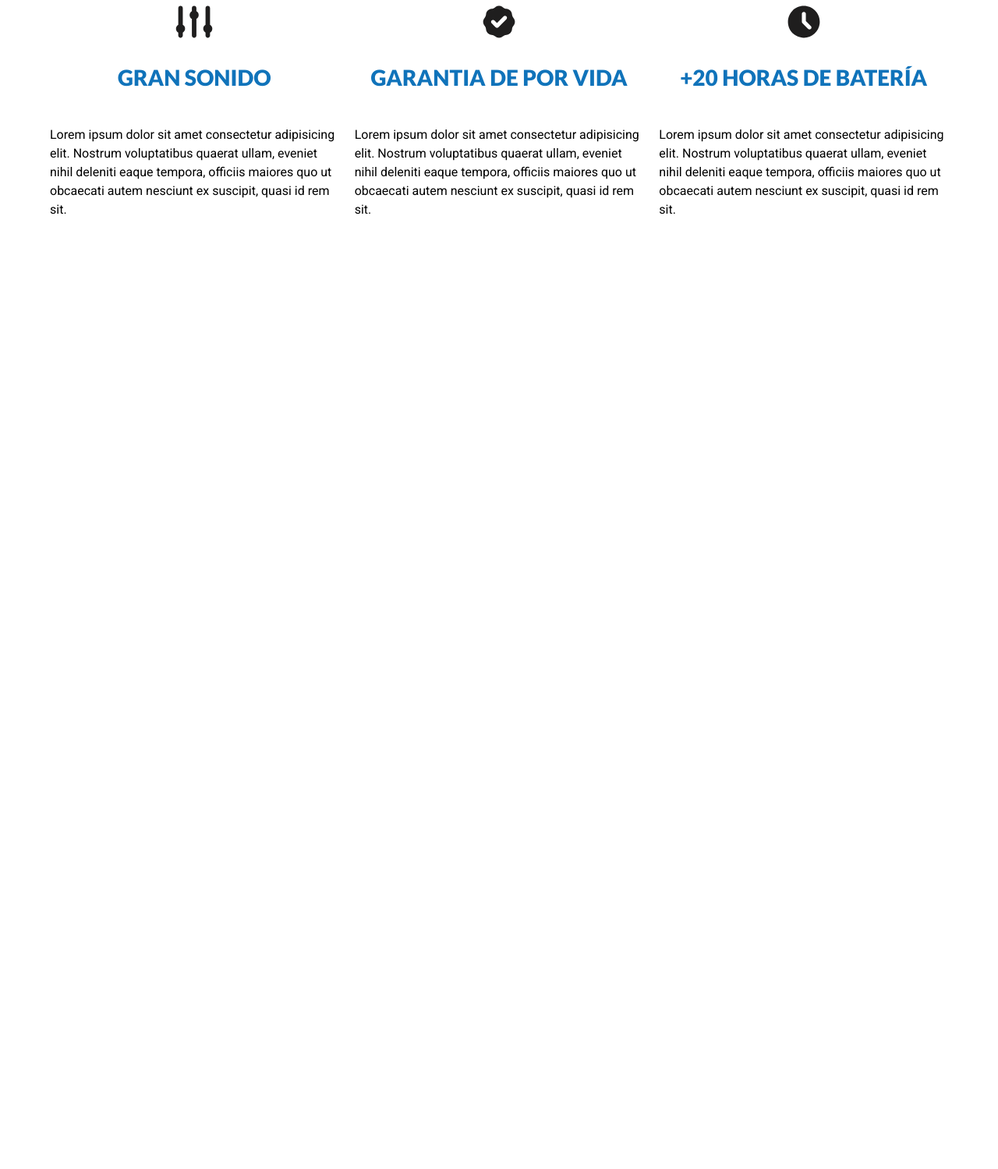
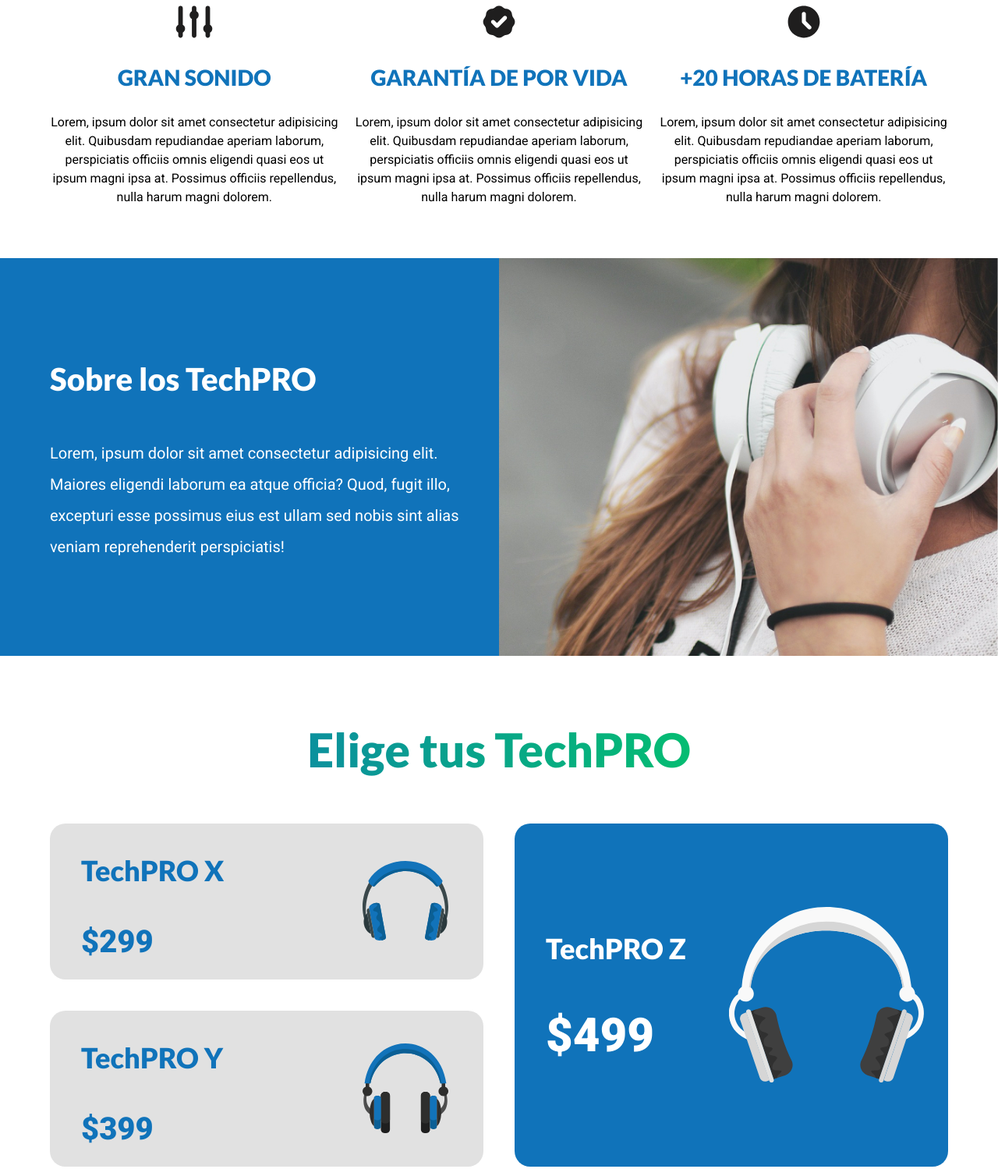
Before and after one commit to Antonioog/TechPro, a plain HTML site: page index.html in a window 1280 px wide. Shown: the part 732-2231 px from the top of the page at 78% size. Before the commit the page ends 1079 px from the top, so only its background shows below. Drawn offline with Linux system fonts and the light colour scheme.

Commit message:
Terminamos la seccion de modelos

```diff
--- a/css/styles.css
+++ b/css/styles.css
@@ -2,10 +2,12 @@
   --primario: #1073ba;
   --secundario: #00da55;
   --gris: #3b3b3b;
-  --blanco: #fff;
+  --blanco: #ffffff;
   --negro: #1f1e1e;
   --grisClaro: #e1e1e1;
+
   --separacion: 5rem;
+
   --fuentePrincipal: "Roboto", sans-serif;
   --fuenteSecundaria: "Lato", sans-serif;
 }
@@ -26,12 +28,13 @@ body {
   line-height: 1.5;
 }
 
-/**Globales**/
+/** Globales **/
 .contenedor {
   max-width: 120rem;
   width: 90%;
   margin: 0 auto;
 }
+
 h1,
 h2,
 h3 {
@@ -51,14 +54,16 @@ h3 {
 img {
   max-width: 100%;
   display: block;
+  height: auto;
 }
 
-/**Utilidades**/
+/** Utilidades **/
 .text-center {
   text-align: center;
 }
 
-/**Degradados**/
+/** Degradados **/
+
 .degradado-verde {
   color: transparent;
   background: linear-gradient(
@@ -70,15 +75,11 @@ img {
   background-clip: text;
 }
 
-/**Header**/
+/* Header **/
 .header {
   background-color: var(--negro);
   padding: calc(var(--separacion) * 3) 0;
   color: var(--blanco);
-}
-.header img {
-  width: 100%;
-  height: auto;
 }
 
 @media (min-width: 768px) {
@@ -92,9 +93,6 @@ img {
   text-align: center;
   padding-top: var(--separacion);
 }
-.texto-header p {
-  margin: 0;
-}
 
 @media (min-width: 768px) {
   .texto-header {
@@ -104,6 +102,9 @@ img {
     justify-content: space-between;
     padding: 0;
   }
+}
+.texto-header p {
+  margin: 0;
 }
 
 .tagline-producto {
@@ -125,20 +126,20 @@ img {
   font-weight: 900;
 }
 
-/**Iconos**/
+/** Iconos **/
 .iconos {
   padding: var(--separacion) 0;
 }
+
 @media (min-width: 768px) {
   .iconos {
     display: flex;
     gap: 2rem;
   }
 }
+
 .icono {
-  display: flex;
-  flex-direction: column;
-  align-items: center;
+  text-align: center;
   margin-bottom: calc(var(--separacion) / 2);
 }
 .icono:last-of-type {
@@ -151,9 +152,158 @@ img {
 }
 .icono img {
   width: 5rem;
+  margin: 0 auto;
 }
 .icono h3 {
   color: var(--primario);
   text-transform: uppercase;
   margin-top: calc(var(--separacion) / 2);
 }
+
+/** Sobre TechPRO **/
+.sobre-tech {
+  background-image: linear-gradient(
+      to bottom,
+      transparent 50%,
+      var(--primario) 0%
+    ),
+    url(../img/imagen-mujer.jpg);
+  background-position: right;
+  background-repeat: repeat, no-repeat;
+  background-size: 100%, 110rem;
+}
+@media (min-width: 768px) {
+  .sobre-tech {
+    background-image: linear-gradient(
+        to left,
+        transparent 50%,
+        var(--primario) 0%
+      ),
+      url(../img/imagen-mujer.jpg);
+    background-repeat: repeat, no-repeat;
+  }
+}
+
+.sobre-tech-grid {
+  display: grid;
+  grid-template-rows: repeat(2, 40rem);
+  row-gap: var(--separacion);
+}
+@media (min-width: 768px) {
+  .sobre-tech-grid {
+    grid-template-rows: unset;
+    row-gap: unset;
+    grid-template-columns: repeat(2, 1fr);
+    column-gap: 4rem;
+    padding: calc(var(--separacion) * 2) 0;
+  }
+}
+@media (min-width: 1600px) {
+  .sobre-tech {
+    background-size: 100%, 210rem;
+  }
+}
+.texto-sobre-tech {
+  grid-row: 2 / 3;
+  color: var(--blanco);
+  display: flex;
+  flex-direction: column;
+  justify-content: space-around;
+  padding-bottom: var(--separacion);
+}
+@media (min-width: 768px) {
+  .texto-sobre-tech {
+    padding-bottom: 0;
+  }
+}
+
+.texto-sobre-tech h2 {
+  font-size: 4rem;
+}
+.texto-sobre-tech p {
+  font-size: 2rem;
+  line-height: 2;
+}
+
+/** Los Modelos de los TechPRO **/
+.modelos {
+  padding: var(--separacion) 0;
+}
+.header-modelos {
+  font-size: 6rem;
+  margin-bottom: var(--separacion);
+}
+.listado-modelos {
+  display: flex;
+  flex-direction: column-reverse;
+}
+@media (min-width: 992px) {
+  .listado-modelos {
+    display: grid;
+    grid-template-columns: repeat(2, 1fr);
+    grid-template-rows: repeat(2, 20rem);
+    gap: 4rem;
+  }
+}
+.modelo {
+  background-color: var(--grisClaro);
+  margin-bottom: 2rem;
+  padding-left: 4rem;
+  color: var(--primario);
+  border-radius: 2rem;
+  min-height: 20rem;
+  background-position: 90% center;
+  background-size: 11rem;
+  display: flex;
+  flex-direction: column;
+  justify-content: center;
+  transition-property: transform background-size;
+  transition-duration: 0.3ms;
+}
+@media (min-width: 992px) {
+  .modelo {
+    margin-bottom: 0;
+  }
+}
+.modelo:hover {
+  transform: scale(1.1) rotate(2deg);
+  background-size: 25rem;
+}
+.modelo h3 {
+  font-size: 2.4rem;
+}
+.modelo .precio {
+  font-size: 4rem;
+  font-weight: 900;
+  line-height: 0;
+}
+.modelo:first-of-type {
+  padding-bottom: 0;
+}
+.modelo-x {
+  background-image: url(../img/modelo-x.svg);
+  background-repeat: no-repeat;
+}
+.modelo-y {
+  background-image: url(../img/modelo-y.svg);
+  background-repeat: no-repeat;
+}
+.modelo-z {
+  background-color: var(--primario);
+  color: var(--blanco);
+  background-image: url(../img/modelo-z.svg);
+  background-repeat: no-repeat;
+}
+.modelo-z h3 {
+  font-size: 4rem;
+}
+@media (min-width: 992px) {
+  .modelo-z {
+    grid-column: 2 / 3;
+    grid-row: 1 / 3;
+    background-size: 25rem;
+  }
+}
+.modelo-z .precio {
+  font-size: 6rem;
+}
--- a/index.html
+++ b/index.html
@@ -3,22 +3,21 @@
   <head>
     <meta charset="UTF-8" />
     <meta name="viewport" content="width=device-width, initial-scale=1.0" />
+    <title>TechPRO</title>
+    <link rel="stylesheet" href="css/normalize.css" />
+    <link rel="stylesheet" href="css/styles.css" />
     <link rel="preconnect" href="https://fonts.googleapis.com" />
     <link rel="preconnect" href="https://fonts.gstatic.com" crossorigin />
     <link
-      href="https://fonts.googleapis.com/css2?family=Roboto:wght@400;700;900&display=swap"
+      href="https://fonts.googleapis.com/css2?family=Roboto:ital,wght@0,100;0,300;0,400;0,500;0,700;0,900;1,100;1,300;1,400;1,500;1,700;1,900&display=swap"
       rel="stylesheet"
     />
     <link rel="preconnect" href="https://fonts.googleapis.com" />
     <link rel="preconnect" href="https://fonts.gstatic.com" crossorigin />
     <link
-      href="https://fonts.googleapis.com/css2?family=Lato:wght@400;900&family=Roboto:wght@400;700;900&display=swap"
+      href="https://fonts.googleapis.com/css2?family=Lato:ital,wght@0,100;0,300;0,400;0,700;0,900;1,100;1,300;1,400;1,700;1,900&family=Roboto:ital,wght@0,100;0,300;0,400;0,500;0,700;0,900;1,100;1,300;1,400;1,500;1,700;1,900&display=swap"
       rel="stylesheet"
     />
-    <link rel="stylesheet" href="css/normalize.css" />
-    <link rel="stylesheet" href="css/styles.css" />
-
-    <title>TechPRO Audifonos</title>
   </head>
   <body>
     <header class="header">
@@ -26,41 +25,47 @@
         <div class="imagen-header">
           <picture>
             <source
-              size="1920w"
+              sizes="1920w"
+              ,
               srcset="img/header.avif 1920w"
+              ,
               type="image/avif"
             />
             <source
-              size="1920w"
+              sizes="1920w"
+              ,
               srcset="img/header.webp 1920w"
+              ,
               type="image/webp"
             />
             <source
-              size="1920w"
+              sizes="1920w"
+              ,
               srcset="img/header.jpg 1920w"
+              ,
               type="image/jpg"
             />
             <img
               loading="lazy"
               decoding="async"
               src="img/header.jpg"
-              lazyalt="imagen"
+              alt="imagen"
               width="1000"
               height="500"
             />
           </picture>
         </div>
-        <!--.imagen-header -->
+
         <div class="texto-header">
           <p class="tagline-producto">Sonido Profesional</p>
           <h1 class="nombre-producto degradado-verde">TechPRO</h1>
           <p class="descripcion-producto">
-            Lorem ipsum dolor sit, amet consectetur adipisicing elit. Temporibus
-            aperiam saepe excepturi culpa voluptatem inventore, animi quasi
-            illum? Assumenda repellat totam aliquid explicabo, debitis odit
-            dicta quibusdam quam dignissimos ipsam!
+            Lorem ipsum dolor sit amet consectetur adipisicing elit. Officiis
+            repellendus incidunt delectus aut eaque laborum laboriosam nihil,
+            fugiat possimus, eligendi sint tempora aspernatur minus esse
+            molestias soluta amet ab! Quia.
           </p>
-          <p class="precio-producto">Desde <span>$299.00</span></p>
+          <p class="precio-producto">Desde <span>$299</span></p>
         </div>
       </div>
     </header>
@@ -68,36 +73,91 @@
     <section class="contenedor">
       <div class="iconos">
         <div class="icono">
-          <img src="img/icono-sonido.svg" alt="imagen icono" />
+          <img src="img/icono-sonido.svg" alt="icono-sonido" />
           <h3>Gran Sonido</h3>
           <p>
-            Lorem ipsum dolor sit amet consectetur adipisicing elit. Nostrum
-            voluptatibus quaerat ullam, eveniet nihil deleniti eaque tempora,
-            officiis maiores quo ut obcaecati autem nesciunt ex suscipit, quasi
-            id rem sit.
+            Lorem, ipsum dolor sit amet consectetur adipisicing elit. Quibusdam
+            repudiandae aperiam laborum, perspiciatis officiis omnis eligendi
+            quasi eos ut ipsum magni ipsa at. Possimus officiis repellendus,
+            nulla harum magni dolorem.
           </p>
         </div>
 
         <div class="icono">
-          <img src="img/icono-garantia.svg" alt="imagen icono" />
-          <h3>Garantia de por vida</h3>
+          <img src="img/icono-garantia.svg" alt="icono-garantia" />
+          <h3>Garantía de por Vida</h3>
           <p>
-            Lorem ipsum dolor sit amet consectetur adipisicing elit. Nostrum
-            voluptatibus quaerat ullam, eveniet nihil deleniti eaque tempora,
-            officiis maiores quo ut obcaecati autem nesciunt ex suscipit, quasi
-            id rem sit.
+            Lorem, ipsum dolor sit amet consectetur adipisicing elit. Quibusdam
+            repudiandae aperiam laborum, perspiciatis officiis omnis eligendi
+            quasi eos ut ipsum magni ipsa at. Possimus officiis repellendus,
+            nulla harum magni dolorem.
           </p>
         </div>
 
         <div class="icono">
-          <img src="img/icono-bateria.svg" alt="imagen icono" />
-          <h3>+20 Horas de Batería</h3>
+          <img src="img/icono-bateria.svg" alt="icono-bateria" />
+          <h3>+20 horas de Batería</h3>
           <p>
-            Lorem ipsum dolor sit amet consectetur adipisicing elit. Nostrum
-            voluptatibus quaerat ullam, eveniet nihil deleniti eaque tempora,
-            officiis maiores quo ut obcaecati autem nesciunt ex suscipit, quasi
-            id rem sit.
+            Lorem, ipsum dolor sit amet consectetur adipisicing elit. Quibusdam
+            repudiandae aperiam laborum, perspiciatis officiis omnis eligendi
+            quasi eos ut ipsum magni ipsa at. Possimus officiis repellendus,
+            nulla harum magni dolorem.
           </p>
+        </div>
+      </div>
+    </section>
+
+    <section class="sobre-tech">
+      <div class="contenedor sobre-tech-grid">
+        <div class="texto-sobre-tech">
+          <h2>Sobre los <span>TechPRO</span></h2>
+          <p>
+            Lorem, ipsum dolor sit amet consectetur adipisicing elit. Maiores
+            eligendi laborum ea atque officia? Quod, fugit illo, excepturi esse
+            possimus eius est ullam sed nobis sint alias veniam reprehenderit
+            perspiciatis!
+          </p>
+        </div>
+      </div>
+    </section>
+
+    <main class="contenedor modelos">
+      <h2 class="text-center degradado-verde header-modelos">
+        Elige tus TechPRO
+      </h2>
+      <div class="listado-modelos">
+        <div class="modelo modelo-x">
+          <h2>TechPRO X</h2>
+          <p class="precio">$299</p>
+        </div>
+        <div class="modelo modelo-y">
+          <h2>TechPRO Y</h2>
+          <p class="precio">$399</p>
+        </div>
+        <div class="modelo modelo-z">
+          <h2>TechPRO Z</h2>
+          <p class="precio">$499</p>
+        </div>
+      </div>
+    </main>
+
+    <section class="newsletter">
+      <div class="contenido-newsletter contenedor">
+        <div class="texto-newsletter">
+          <h2>Recibe Actualizaciones</h2>
+          <p>
+            Lorem ipsum dolor sit amet consectetur, adipisicing elit. Dolores
+            repellendus, maxime perspiciatis soluta error ratione unde corporis
+            odio rerum accusamus dignissimos possimus eius repudiandae magni sed
+            qui, porro nisi odit?
+          </p>
+
+          <form action="" class="formulario">
+            <div class="input">
+              <input type="text" placeholder="Tu Email" />
+            </div>
+            <input type="submit" value="Inscribirme" />
+          </form>
         </div>
       </div>
     </section>
```
